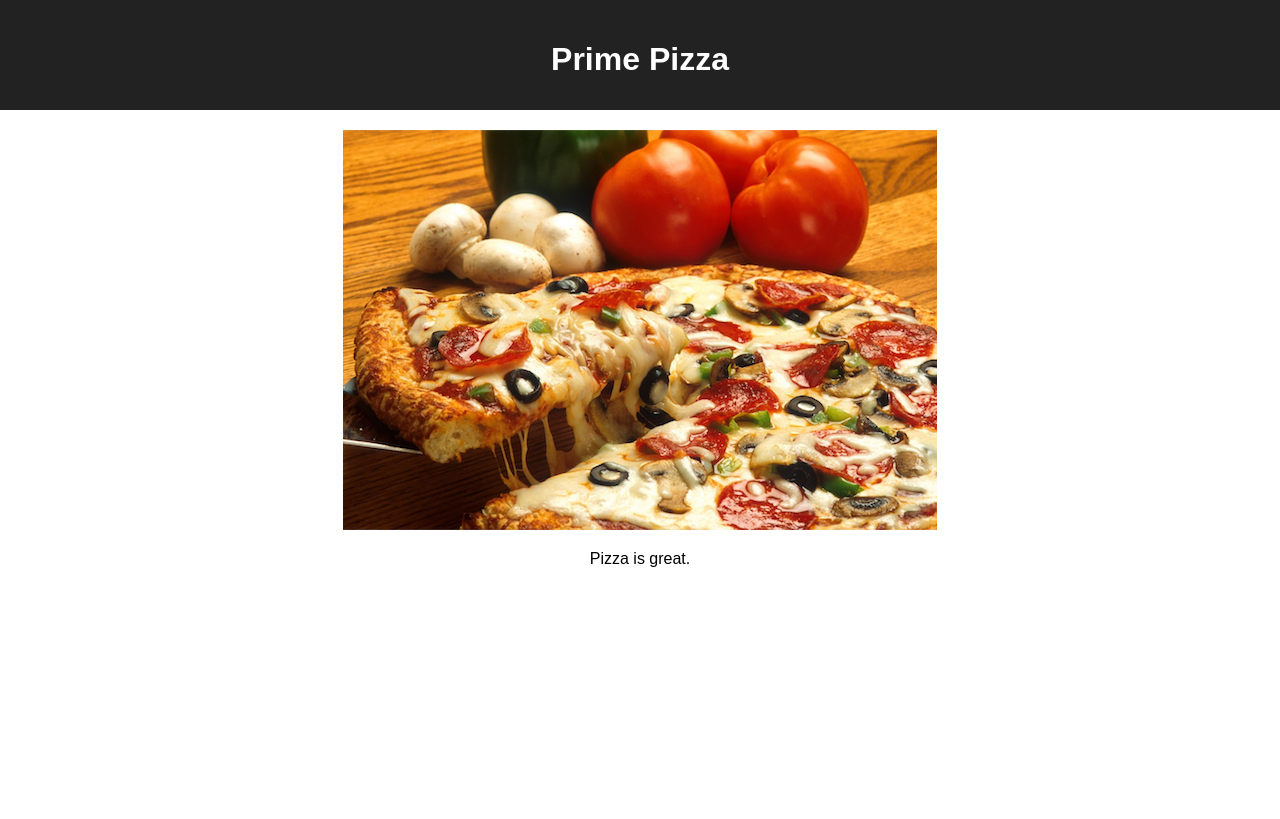
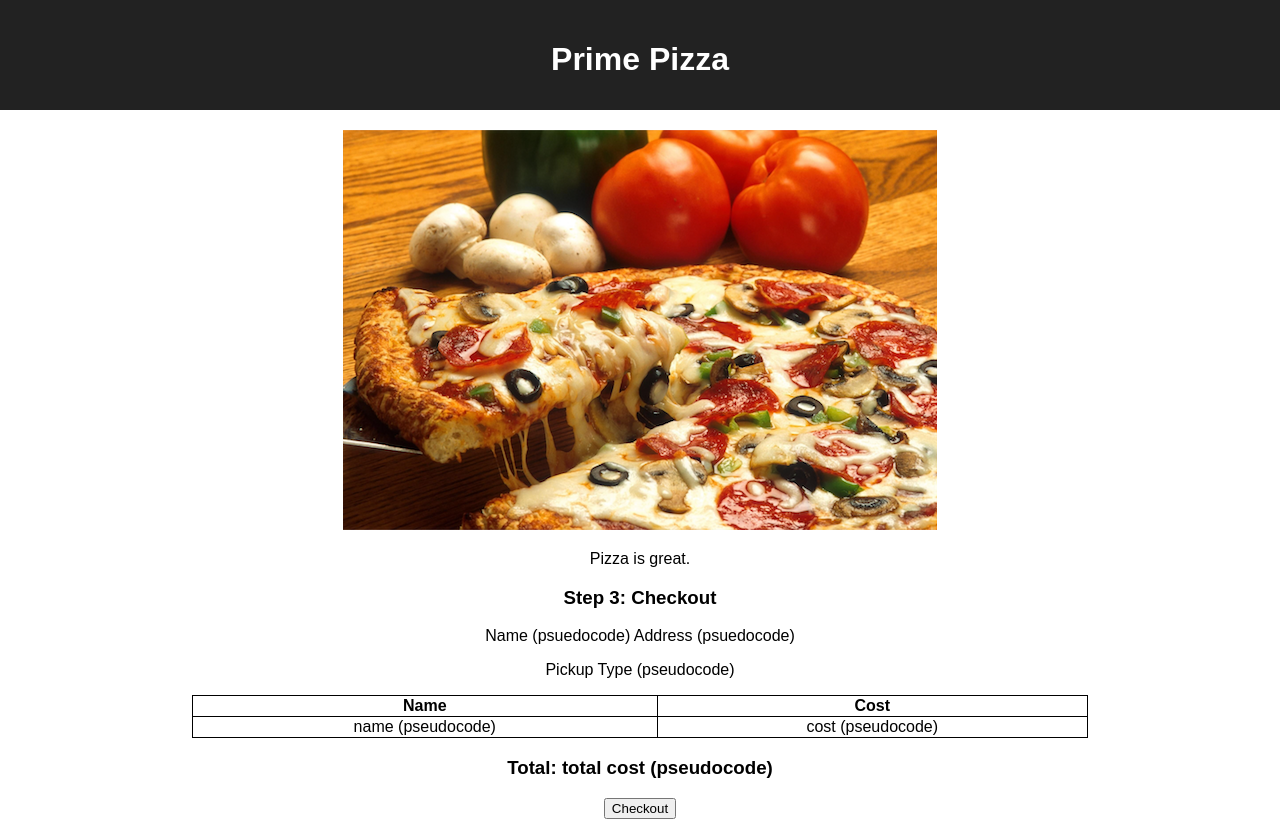
Before and after one commit to simeonwillard/redux-pizza-parlor, a React (Create React App) app: page / in a window 1280 px wide. Built offline with nearby package versions, Linux system fonts and the light colour scheme.

Commit message:
got pseudocode and skeleton of checkout completed

```diff
--- a/src/components/App/App.jsx
+++ b/src/components/App/App.jsx
@@ -1,6 +1,9 @@
 import React from 'react';
 import axios from 'axios';
 import './App.css';
+
+// Sean stuff below
+import Checkout from '../Checkout/Checkout.jsx'
 
 function App() {
 
@@ -13,6 +16,8 @@ function App() {
       <img src='images/pizza_photo.png' />
       <p>Pizza is great.</p>
 
+      <Checkout />
+
     </div>
   );
 }
--- /dev/null
+++ b/src/components/Checkout/Checkout.css
@@ -0,0 +1,14 @@
+table, th, td {
+    border: 1px solid black;
+    border-collapse: collapse;
+}
+
+table {
+    float: center;
+    width: 70%;
+    margin: 0 auto;
+}
+
+h3 {
+
+}
--- /dev/null
+++ b/src/components/Checkout/Checkout.jsx
@@ -0,0 +1,40 @@
+import './Checkout.css'
+
+function Checkout() {
+
+    const handleClickCheckout = () => {
+        console.log('clicked checkout');
+        // post to db
+        // show confirmation dialogue
+        // route back to pizza page (step 1)
+    }
+
+    return (
+        <div>
+            <h3>Step 3: Checkout</h3>
+            <p>
+                Name (psuedocode)
+                Address (psuedocode)
+            </p>
+            <p>Pickup Type (pseudocode)</p>
+            <table>
+                <thead>
+                    <th>Name</th>
+                    <th>Cost</th>
+                </thead>
+
+                <tbody>
+                    {/* map over TRs */}
+                    <tr>
+                        <td>name (pseudocode)</td>
+                        <td>cost (pseudocode)</td>
+                    </tr>
+                </tbody>
+            </table>
+            <h3>Total: total cost (pseudocode)</h3>
+            <button onClick={handleClickCheckout}>Checkout</button>
+        </div>
+    )
+}
+
+export default Checkout;
```
